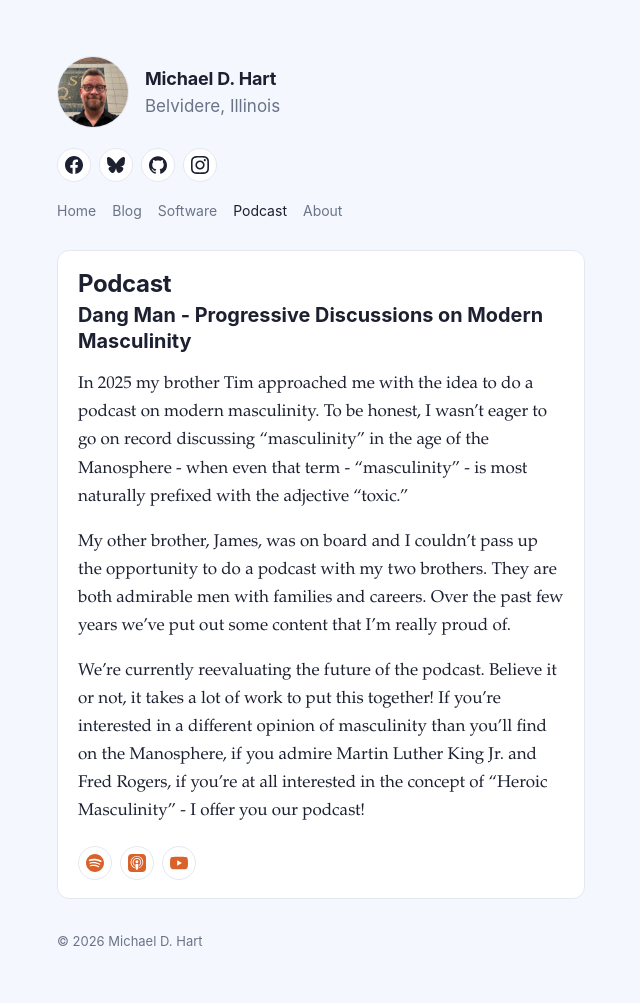
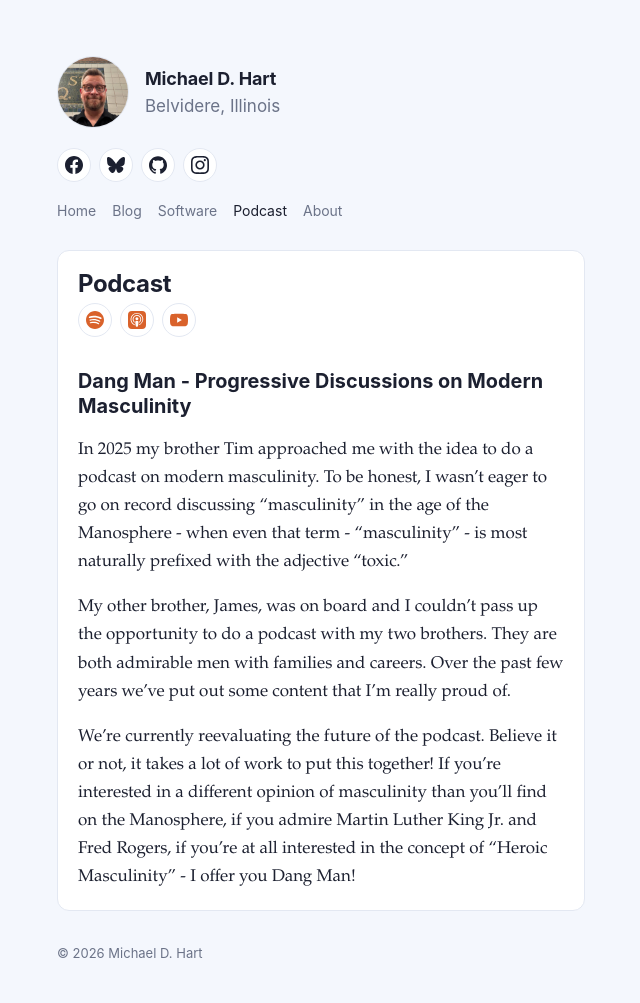
Before and after one commit to michaeldhart/michaeldhart.github.io, a Jekyll site: the page built from podcast.md, in a window 1280 px wide. Shown: the whole page, without its empty margins (319-959 px from the left). Built offline with Jekyll 4.4.1, drawn with Linux system fonts in a browser that asks for light colours.

Commit message:
Move podcast listen links above content
Co-Authored-By: Claude Sonnet 5.5 <noreply@anthropic.com>

```diff
--- a/assets/css/site.css
+++ b/assets/css/site.css
@@ -67,6 +67,7 @@ a:hover { color: var(--accent); }
 .tagline { margin: 0; color: var(--muted); font-size: 17px; }
 
 .social { display: flex; gap: 8px; margin-top: 20px; }
+.social.listen { margin: 0 0 4px; }
 
 .icon-btn {
   display: inline-flex;
--- a/podcast.md
+++ b/podcast.md
@@ -3,16 +3,16 @@ layout: page
 title: Podcast
 permalink: /podcast/
 ---
+<nav class="social listen" aria-label="Listen to Dang Man">
+  <a class="icon-btn" href="https://open.spotify.com/show/0YxYdZ8HMDHaMSMuBSEfxq?si=c92e6363d75c46a1" target="_blank" rel="noopener noreferrer" aria-label="Spotify" title="Spotify">{% include icon.html name='spotify' %}</a>
+  <a class="icon-btn" href="https://podcasts.apple.com/us/podcast/dang-man-regular-men-exploring-modern-masculinity/id1815125920" target="_blank" rel="noopener noreferrer" aria-label="Apple Podcasts" title="Apple Podcasts">{% include icon.html name='applepodcasts' %}</a>
+  <a class="icon-btn" href="https://www.youtube.com/@DangManPod" target="_blank" rel="noopener noreferrer" aria-label="YouTube" title="YouTube">{% include icon.html name='youtube' %}</a>
+</nav>
+
 ### Dang Man - Progressive Discussions on Modern Masculinity
 
 In 2025 my brother Tim approached me with the idea to do a podcast on modern masculinity. To be honest, I wasn't eager to go on record discussing "masculinity" in the age of the Manosphere - when even that term - "masculinity" - is most naturally prefixed with the adjective "toxic."
 
 My other brother, James, was on board and I couldn't pass up the opportunity to do a podcast with my two brothers. They are both admirable men with families and careers. Over the past few years we've put out some content that I'm really proud of.
 
-We're currently reevaluating the future of the podcast. Believe it or not, it takes a lot of work to put this together! If you're interested in a different opinion of masculinity than you'll find on the Manosphere, if you admire Martin Luther King Jr. and Fred Rogers, if you're at all interested in the concept of "Heroic Masculinity" - I offer you our podcast!
-
-<nav class="social listen" aria-label="Listen to Dang Man">
-  <a class="icon-btn" href="https://open.spotify.com/show/0YxYdZ8HMDHaMSMuBSEfxq?si=c92e6363d75c46a1" target="_blank" rel="noopener noreferrer" aria-label="Spotify" title="Spotify">{% include icon.html name='spotify' %}</a>
-  <a class="icon-btn" href="https://podcasts.apple.com/us/podcast/dang-man-regular-men-exploring-modern-masculinity/id1815125920" target="_blank" rel="noopener noreferrer" aria-label="Apple Podcasts" title="Apple Podcasts">{% include icon.html name='applepodcasts' %}</a>
-  <a class="icon-btn" href="https://www.youtube.com/@DangManPod" target="_blank" rel="noopener noreferrer" aria-label="YouTube" title="YouTube">{% include icon.html name='youtube' %}</a>
-</nav>
+We're currently reevaluating the future of the podcast. Believe it or not, it takes a lot of work to put this together! If you're interested in a different opinion of masculinity than you'll find on the Manosphere, if you admire Martin Luther King Jr. and Fred Rogers, if you're at all interested in the concept of "Heroic Masculinity" - I offer you Dang Man!
```
